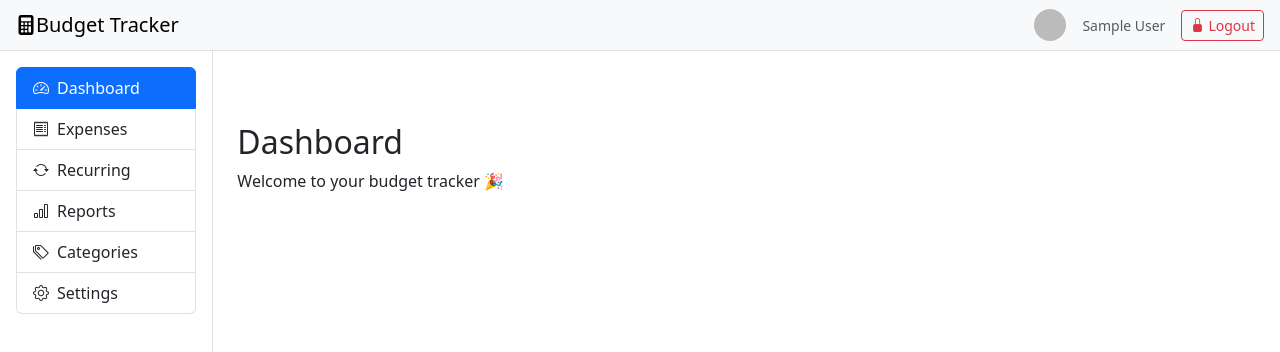
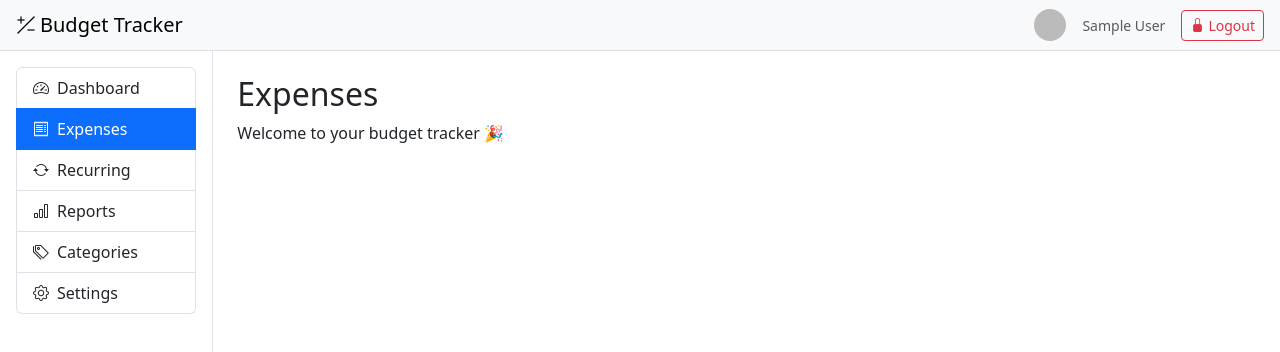
Before and after one commit to ndegwamoche/budget-tracker, a React (Vite) app: page /expenses in a window 1280 px wide. Before the commit this address led to /dashboard. Shown: the top 352 px of the page. Built offline with nearby package versions, Linux system fonts and the light colour scheme; no server answers; sample sign-in values are in the browser's storage.

Commit message:
Added the expenses component

```diff
--- a/src/App.tsx
+++ b/src/App.tsx
@@ -7,7 +7,7 @@ import { auth } from "./config/firebase-config";
 import { Auth } from "./components/Auth";
 import AppLayout from "./components/AppLayout";
 import { Dashboard } from "./components/Dashboard";
-// import { Expenses } from "./components/Expenses";
+import { Expenses } from "./components/Expenses";
 // import { Reports } from "./components/Reports";
 // import { Categories } from "./components/Categories";
 // import { Recurring } from "./components/Recurring";
@@ -36,25 +36,23 @@ export default function App() {
   return (
     <BrowserRouter>
       <Routes>
-        {/* HOME = LOGIN */}
+        {/* LOGIN */}
         <Route
           path="/"
           element={user ? <Navigate to="/dashboard" replace /> : <Auth />}
         />
 
-        {/* PROTECTED AREA (Layout + nested pages) */}
+        {/* APP LAYOUT (NO PATH) */}
         <Route
-          path="/dashboard"
           element={
             user ? <AppLayout user={user} /> : <Navigate to="/" replace />
           }
         >
-          <Route index element={<Dashboard />} />
-          {/* <Route path="expenses" element={<Expenses />} />
-          <Route path="recurring" element={<Recurring />} />
-          <Route path="reports" element={<Reports />} />
-          <Route path="categories" element={<Categories />} />
-          <Route path="settings" element={<Settings />} /> */}
+          <Route path="/dashboard" element={<Dashboard />} />
+          <Route path="/expenses" element={<Expenses />} />
+          {/* later */}
+          {/* <Route path="/reports" element={<Reports />} /> */}
+          {/* <Route path="/categories" element={<Categories />} /> */}
         </Route>
 
         {/* fallback */}
--- a/src/components/AppLayout.tsx
+++ b/src/components/AppLayout.tsx
@@ -20,27 +20,27 @@ const AppLayout = ({ user }: { user: User }) => {
         Dashboard
       </NavLink>
 
-      <NavLink to="/dashboard/expenses" className={linkClass}>
+      <NavLink to="/expenses" className={linkClass}>
         <i className="bi bi-receipt" />
         Expenses
       </NavLink>
 
-      <NavLink to="/dashboard/recurring" className={linkClass}>
+      <NavLink to="/recurring" className={linkClass}>
         <i className="bi bi-arrow-repeat" />
         Recurring
       </NavLink>
 
-      <NavLink to="/dashboard/reports" className={linkClass}>
+      <NavLink to="/reports" className={linkClass}>
         <i className="bi bi-bar-chart" />
         Reports
       </NavLink>
 
-      <NavLink to="/dashboard/categories" className={linkClass}>
+      <NavLink to="/categories" className={linkClass}>
         <i className="bi bi-tags" />
         Categories
       </NavLink>
 
-      <NavLink to="/dashboard/settings" className={linkClass}>
+      <NavLink to="/settings" className={linkClass}>
         <i className="bi bi-gear" />
         Settings
       </NavLink>
@@ -64,8 +64,8 @@ const AppLayout = ({ user }: { user: User }) => {
               <i className="bi bi-list" />
             </button>
 
-            <span className="navbar-brand mb-0 h1">
-              <i className="bi bi-calculator-fill"></i>
+            <span className="navbar-brand mb-0 h1 d-flex align-items-center justify-content-center gap-1">
+              <i className="bi bi-plus-slash-minus"></i>
               Budget Tracker
             </span>
           </div>
@@ -99,7 +99,7 @@ const AppLayout = ({ user }: { user: User }) => {
               onClick={handleLogout}
             >
               <i className="bi bi-lock-fill"></i>
-              Logout
+              <span className="d-none d-sm-inline">Logout</span>
             </button>
           </div>
         </div>
--- a/src/components/Auth.tsx
+++ b/src/components/Auth.tsx
@@ -65,8 +65,8 @@ export function Auth() {
     <div className="container d-flex justify-content-center align-items-center vh-100">
       <div className="card shadow-sm" style={{ width: "390px" }}>
         <div className="card-body p-4">
-          <h4 className="text-center mb-1">
-            <i className="bi bi-calculator-fill"></i>
+          <h4 className="text-center mb-1 d-flex align-items-center justify-content-center gap-1">
+            <i className="bi bi-plus-slash-minus"></i>
             Budget Tracker
           </h4>
           <p className="text-center text-muted mb-4">Sign in to continue</p>
--- a/src/components/Dashboard.tsx
+++ b/src/components/Expenses.tsx
@@ -1,7 +1,7 @@
-export function Dashboard() {
+export function Expenses() {
   return (
-    <div className="mt-5">
-      <h2>Dashboard</h2>
+    <div className="mt-0">
+      <h2>Expenses</h2>
       <p>Welcome to your budget tracker 🎉</p>
     </div>
   );
```
